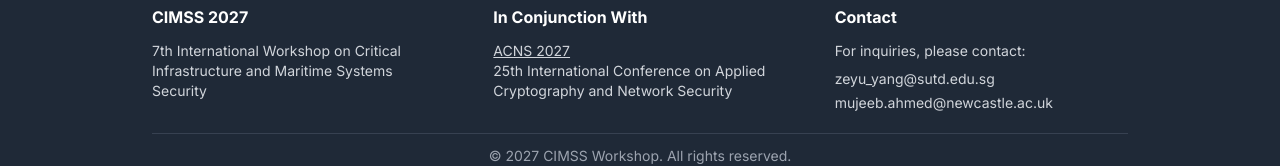
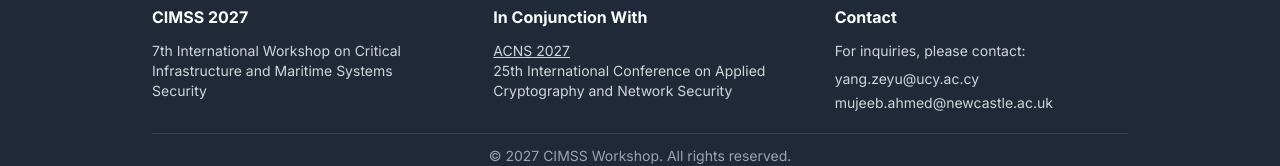
Before and after one commit to cimss2027/cimss2027.github.io, a Next.js app: page / in a window 1280 px wide. Shown: the part 1739-1905 px from the top of the page. Built offline with nearby package versions, Linux system fonts and the light colour scheme.

Commit message:
Update email address

```diff
--- a/src/components/Footer.tsx
+++ b/src/components/Footer.tsx
@@ -23,8 +23,8 @@ export default function Footer() {
             </p>
             <ul className="text-gray-300 text-sm space-y-1">
               <li>
-                <a href="mailto:vzeyu_yang@sutd.edu.sg" className="hover:text-white transition-colors">
-                  zeyu_yang@sutd.edu.sg
+                <a href="mailto:vyang.zeyu@ucy.ac.cy" className="hover:text-white transition-colors">
+                  yang.zeyu@ucy.ac.cy
                 </a>
               </li>
               <li>
```
